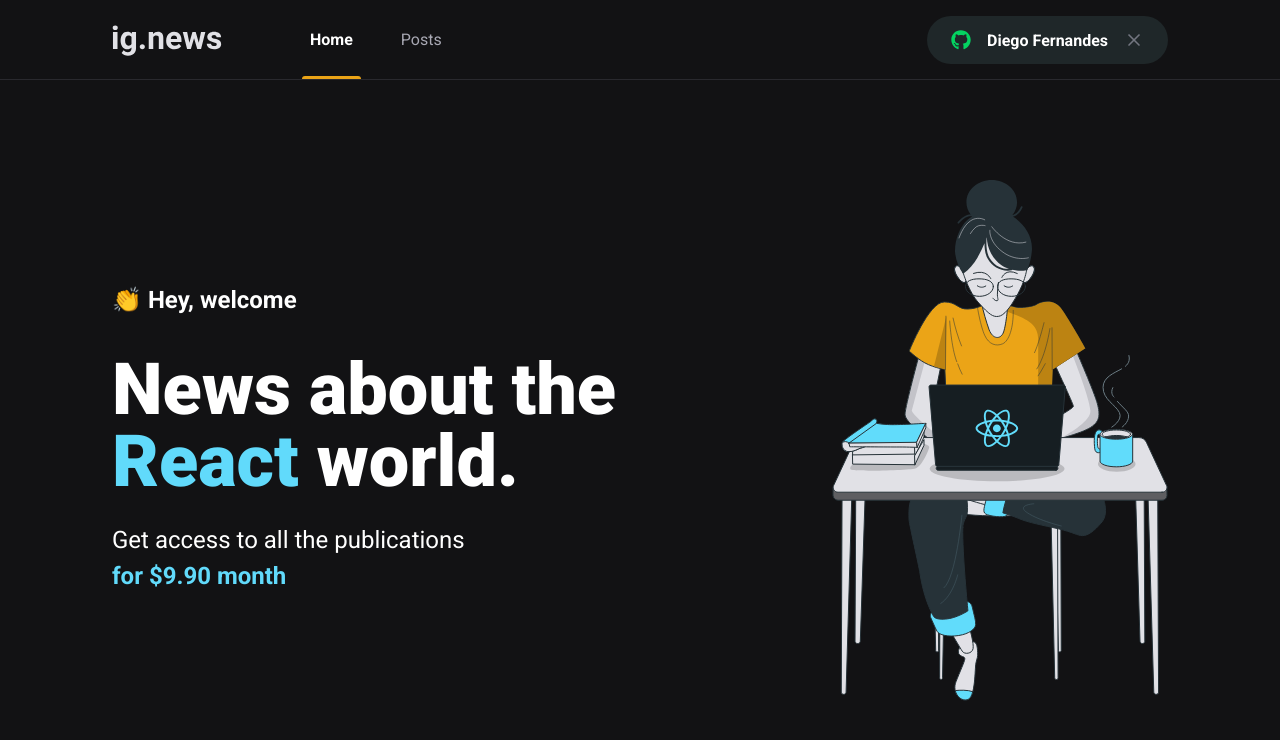
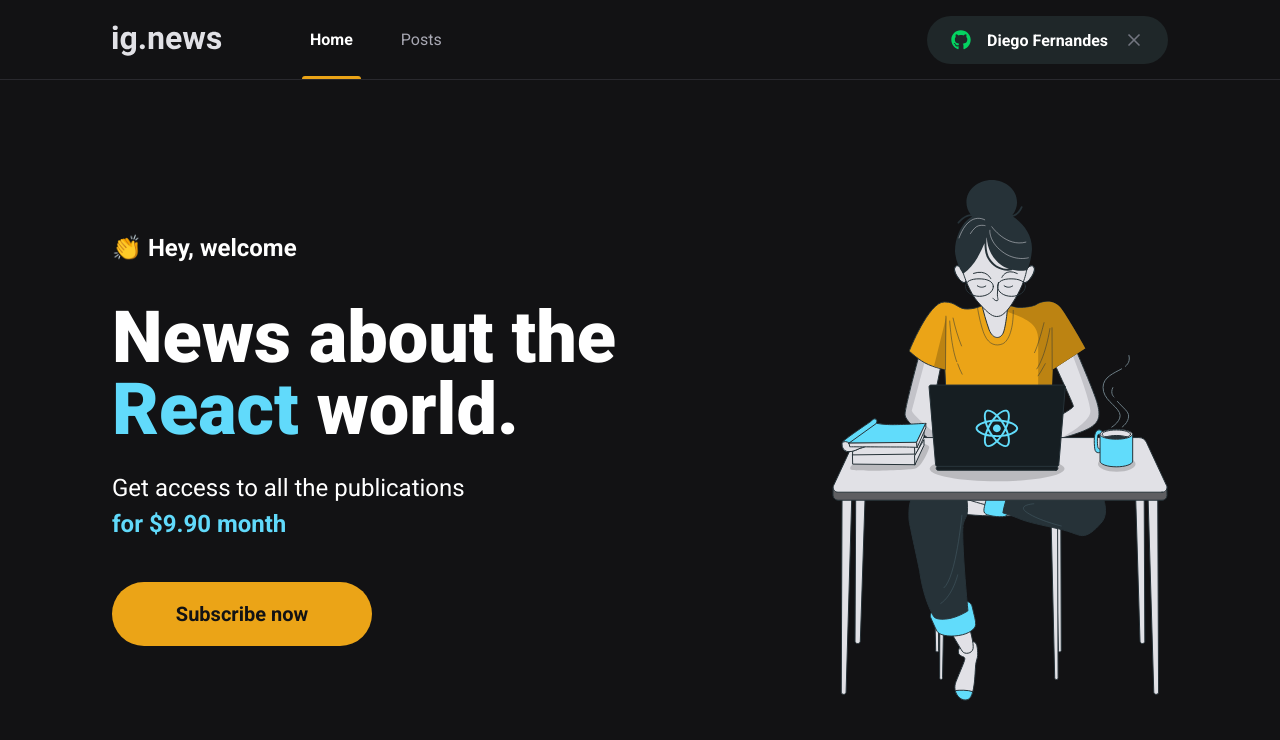
Before and after one commit to Lego4m/Ignite-ReactJS, a Next.js app in the folder 03-ignews/: page / in a window 1280 px wide. Shown: the top 740 px of the page. Built offline with nearby package versions, Linux system fonts and the light colour scheme.

Commit message:
03 - Componente: SubscribeButton

```diff
--- /dev/null
+++ b/03-ignews/src/components/SubscribeButton/index.tsx
@@ -0,0 +1,12 @@
+import styles from './styles.module.scss';
+
+export function SubscribeButton() {
+  return (
+    <button
+      type="button"
+      className={styles.subscribeButton}
+    >
+      Subscribe now
+    </button>
+  )
+}
--- /dev/null
+++ b/03-ignews/src/components/SubscribeButton/styles.module.scss
@@ -0,0 +1,20 @@
+.subscribeButton {
+  width: 260px;
+  height: 4rem;
+  border: 0;
+  border-radius: 2rem;
+  background: var(--yellow-500);
+  color: var(--gray-900);
+  font-size: 1.25rem;
+  font-weight: bold;
+
+  display: flex;
+  align-items: center;
+  justify-content: center;
+
+  transition: filter 0.2;
+
+  &:hover {
+    filter: brightness(0.8);
+  }
+}
--- a/03-ignews/src/pages/home.module.scss
+++ b/03-ignews/src/pages/home.module.scss
@@ -38,4 +38,8 @@
       font-weight: bold;
     }
   }
+
+  button {
+    margin-top: 2.5rem;
+  }
 }
--- a/03-ignews/src/pages/index.tsx
+++ b/03-ignews/src/pages/index.tsx
@@ -1,4 +1,6 @@
 import Head from 'next/head';
+
+import { SubscribeButton } from '../components/SubscribeButton';
 
 import styles from './home.module.scss';
 
@@ -18,6 +20,8 @@ export default function Home() {
             Get access to all the publications <br />
             <span>for $9.90 month</span>
           </p>
+
+          <SubscribeButton />
         </section>
 
         <img src="/images/avatar.svg" alt="Girl coding" />
```
